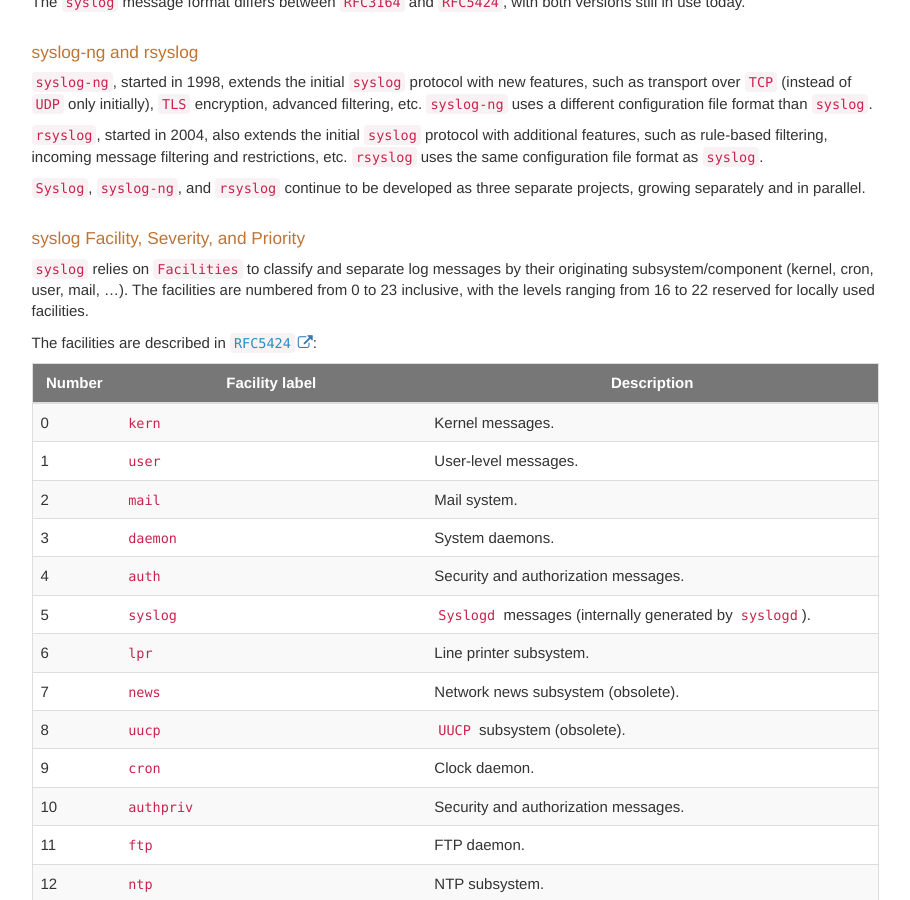
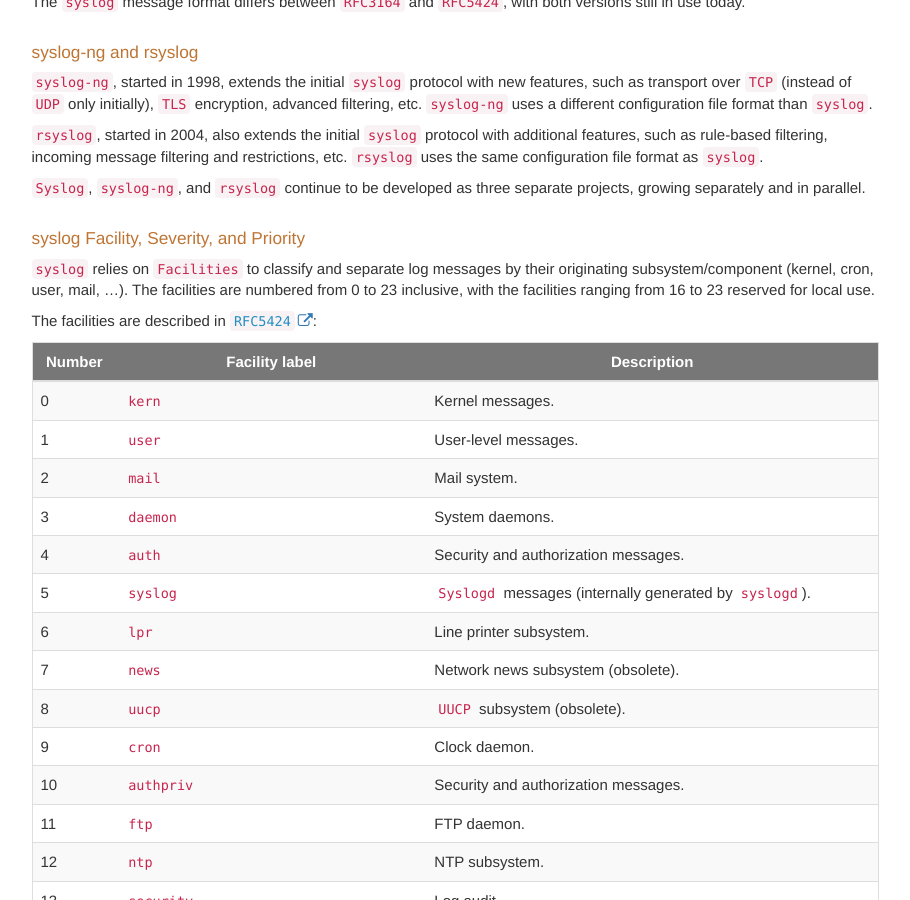
Before and after one commit to Qazeer/artefacts.help, a Jekyll site: the page built from pages/linux/syslog.md, in a window 1280 px wide and 900 px high, scrolled down 1243 px. Shown: the whole window, without its empty margins (331-1241 px from the left). Built offline with Jekyll 4.4.1, drawn with Linux system fonts in a browser that asks for light colours; comment, search, counter and statistics services are not loaded.

Commit message:
[Artefact] Linux Syslog - Local facilities range from 16 to 23

```diff
--- a/pages/linux/syslog.md
+++ b/pages/linux/syslog.md
@@ -54,8 +54,8 @@ projects, growing separately and in parallel.
 
 `syslog` relies on `Facilities` to classify and separate log messages by their
 originating subsystem/component (kernel, cron, user, mail, ...). The
-facilities are numbered from 0 to 23 inclusive, with the levels ranging from
-16 to 22 reserved for locally used facilities.
+facilities are numbered from 0 to 23 inclusive, with the facilities ranging
+from 16 to 23 reserved for local use.
 
 The facilities are described in
 [`RFC5424`](https://datatracker.ietf.org/doc/html/rfc5424#section-6.2.1):
```
